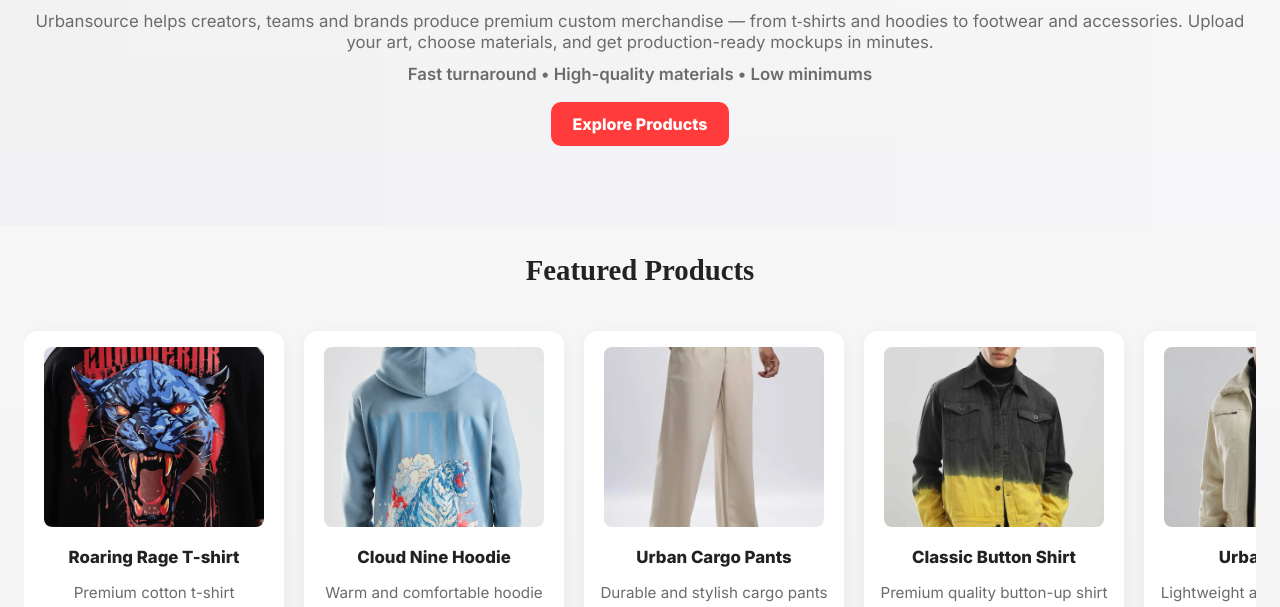
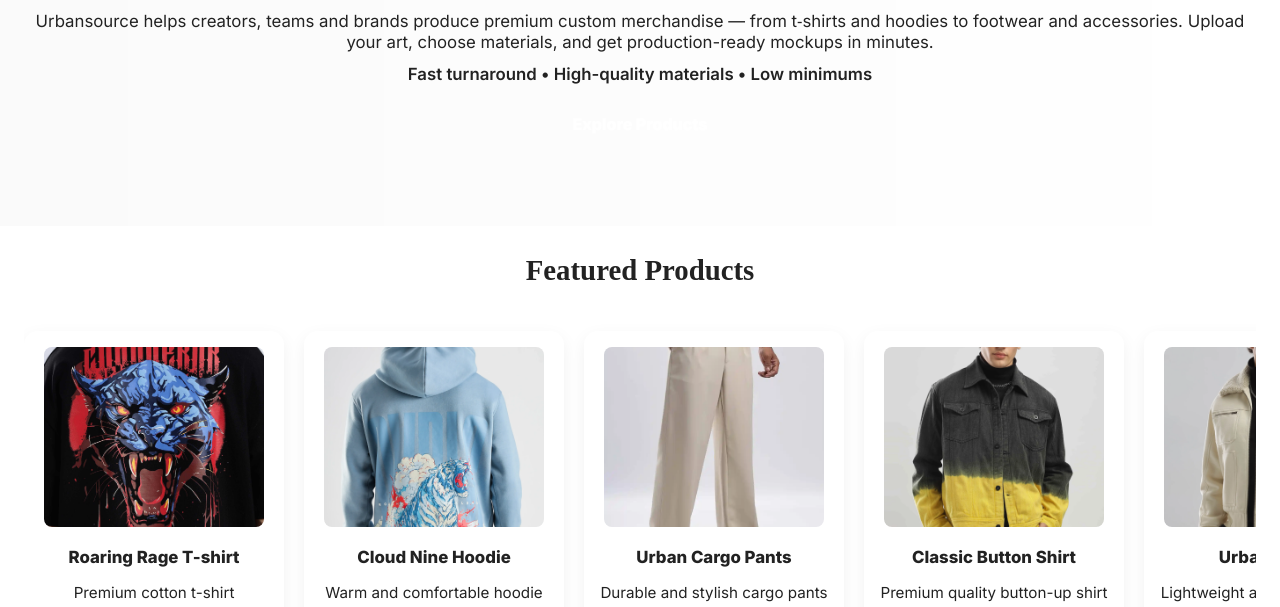
Before and after one commit to Aiver26/website_1, a plain HTML site: page index.html in a window 1280 px wide. Shown: the part 193-800 px from the top of the page. Drawn offline with Linux system fonts and the light colour scheme.

Commit message:
Update h.css

```diff
--- a/CSS/h.css
+++ b/CSS/h.css
@@ -1,9 +1,9 @@
 :root{
-    --bg:#f5f5f6;
-    --accent:#ff3b3b;
-    --muted:#6b6b6b;
-    --card:#ffffff;
-    --category:#0872eb;
+    bg:#f5f5f6;
+    accent:#ff3b3b;
+    muted:#6b6b6b;
+    card:#ffffff;
+    category:#0872eb;
 }
 
 *{box-sizing:border-box}
```
